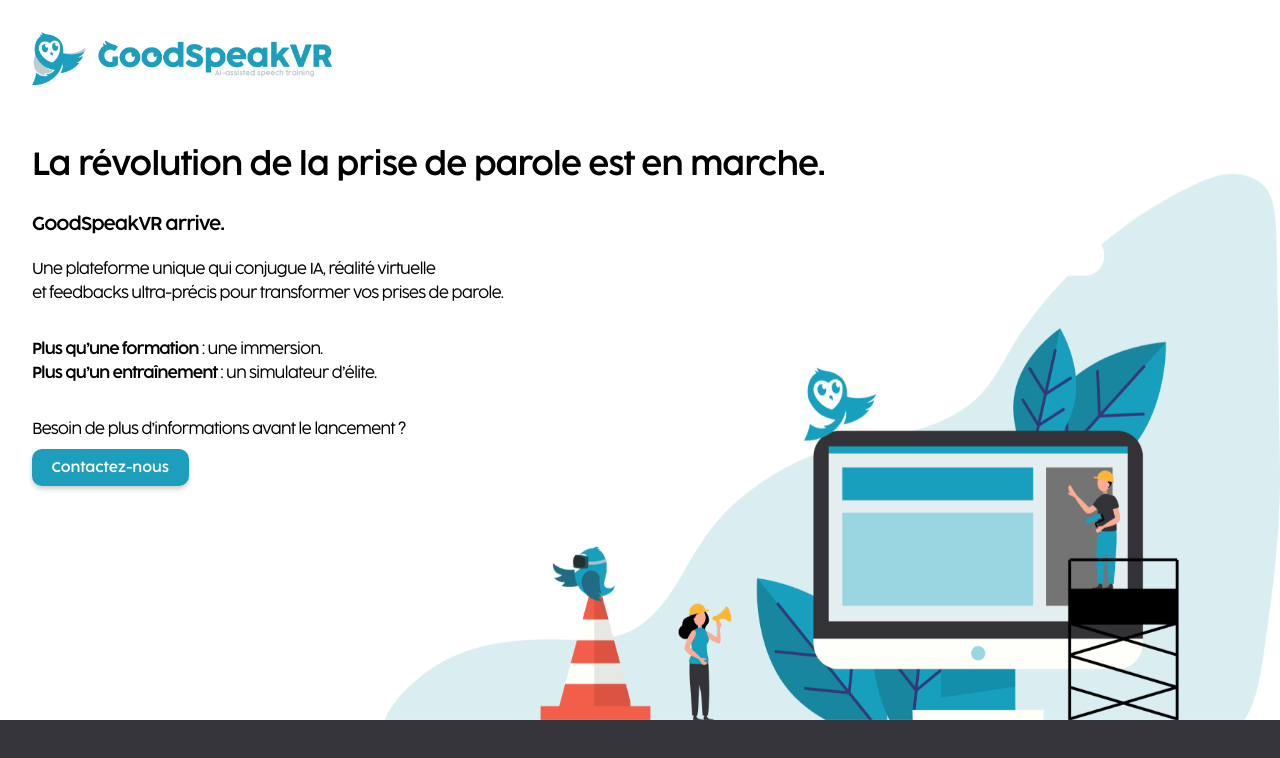
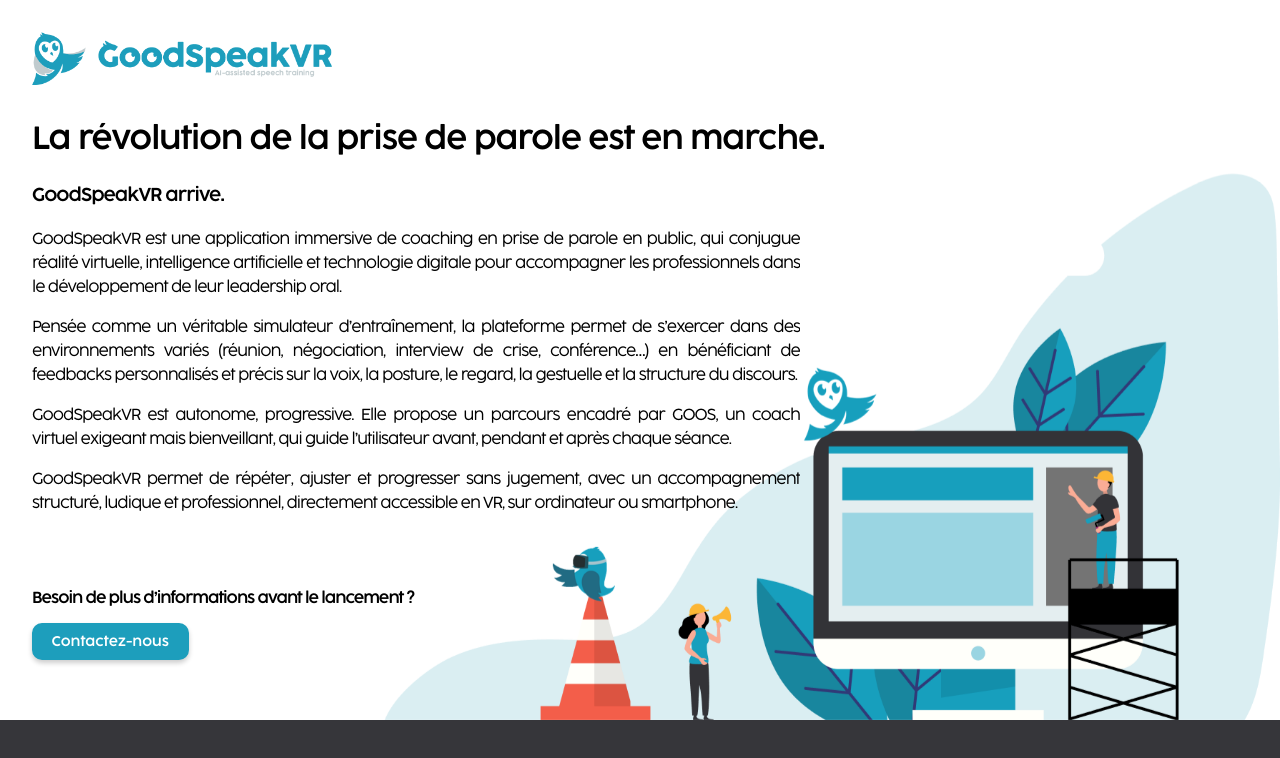
Before and after one commit to melanieleeman/goodspeak-construction, a React (Vite) app: page / in a window 1280 px wide. Shown: the top 758 px of the page. Built offline with nearby package versions, Linux system fonts and the light colour scheme.

Commit message:
update texte

```diff
--- a/src/App.css
+++ b/src/App.css
@@ -4,6 +4,11 @@
     padding: 2rem;
     text-align: left;
 }
+
+/*::-webkit-scrollbar {*/
+/*  width: 0;*/
+/*  background: transparent; !* make scrollbar transparent *!*/
+/*}*/
 
 .background-layer {
     position: fixed;
@@ -20,17 +25,22 @@
     background-size: 70% auto;
 }
 
+h1 {
+  margin-bottom: 0;
+}
+
 .logo {
     width: 300px;
 }
 
 .coming-text {
-  margin-top: 3rem;
     text-align: justify;
 }
 
-.coming-text .more-than-text {
-  margin-top: 2rem;
+.presentation-text {
+  height: 400px;
+  overflow-y: hidden;
+    width: 60vw;
 }
 
 button.primary {
@@ -57,11 +67,11 @@
 }
 
 .contact-us {
-  margin-top: 2rem;
+    margin-top: 1.5rem;
 }
 
 .contact-us p {
-  margin-bottom: 0.5rem;
+    margin-bottom: 0.8rem;
 }
 
 .bold {
@@ -71,7 +81,6 @@
 .success {
     color: green;
 }
-
 
 
 /* MODAL STYLE */
@@ -133,6 +142,12 @@
     text-align: center;
 }
 
+@media screen and (max-width: 1200px) {
+  .presentation-text:hover {
+    overflow-y: scroll;
+  }
+}
+
 @media screen and (max-width: 400px) and (max-height: 700px) {
     .coming-text {
         margin-bottom: 6rem;
@@ -163,6 +178,11 @@
     .background-layer {
         background-position: right 0 bottom 5vh;
     }
+
+  .presentation-text {
+    height: 380px;
+    width: 100%;
+  }
 }
 
 @media screen and (max-width: 500px) {
--- a/src/App.jsx
+++ b/src/App.jsx
@@ -8,20 +8,21 @@
 
   return (
       <div className="app-container">
-        <div className="background-layer" />
+        <div className="background-layer"/>
         <img className="logo" src={logotype} alt="Logo Goodspeak VR"/>
         <div className="coming-text">
           <h1>La révolution de la prise de parole est en marche.</h1>
           <div className="presentation-text">
             <h3>GoodSpeakVR arrive.</h3>
-            Une plateforme unique qui conjugue IA, réalité virtuelle <br/> et feedbacks ultra-précis pour transformer vos prises de parole. <br/>
-            <div className="more-than-text">
-              <span className="bold">Plus qu’une formation</span> : une immersion. <br/>
-              <span className="bold">Plus qu’un entraînement</span> : un simulateur d’élite.
-            </div>
+            <p>GoodSpeakVR est une application immersive de coaching en prise de parole en public, qui conjugue réalité virtuelle, intelligence artificielle et technologie digitale pour accompagner les professionnels dans le développement de leur leadership oral.</p>
+            <p>Pensée comme un véritable simulateur d’entraînement, la plateforme permet de s’exercer dans des environnements variés (réunion, négociation, interview de crise, conférence…) en bénéficiant de feedbacks personnalisés et précis sur la voix, la posture, le regard, la gestuelle et la structure du discours. </p>
+            <p>GoodSpeakVR est autonome, progressive. Elle propose un parcours encadré par GOOS, un coach virtuel exigeant mais bienveillant, qui guide l’utilisateur avant, pendant et après chaque séance.</p>
+            <p>GoodSpeakVR permet de répéter, ajuster et progresser sans jugement, avec un accompagnement structuré, ludique et professionnel, directement accessible en VR, sur ordinateur ou smartphone.</p>
+
+
           </div>
           <div className="contact-us">
-            <p>Besoin de plus d’informations avant le lancement ?</p>
+            <p className="bold">Besoin de plus d’informations avant le lancement ?</p>
             <button className={"primary"} onClick={() => setIsOpen(true)}>Contactez-nous</button>
           </div>
         </div>
```
Lines whose indentation alone changed are shown as unchanged.
